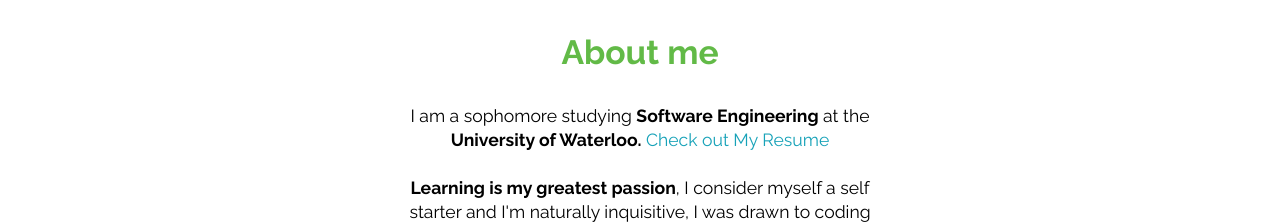
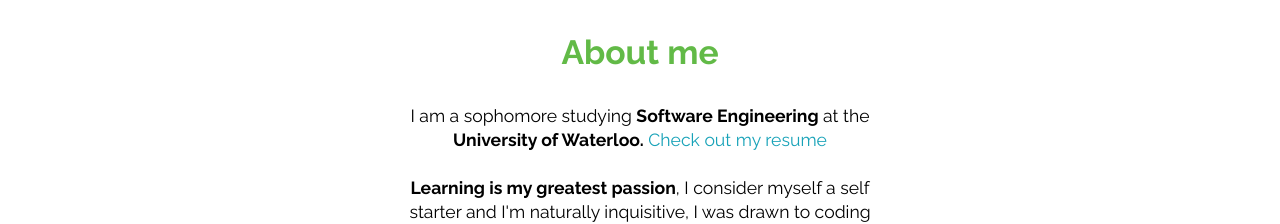
Before and after one commit to ryandeng32/Personal-Website-V2, a React (Create React App) app: page / in a window 1280 px wide. Shown: the part 800-1024 px from the top of the page. Built offline with nearby package versions, Linux system fonts and the light colour scheme.

Commit message:
add resume

```diff
--- a/src/components/Skills/Skills.css
+++ b/src/components/Skills/Skills.css
@@ -69,7 +69,7 @@
 
   .skills-list {
     width: 600px;
-    grid-template-columns: repeat(auto-fit, 4rem);
+    grid-template-columns: repeat(auto-fit, 4.3rem);
     margin-bottom: 3rem;
   }
   .skills-text {
--- a/src/components/about/About.js
+++ b/src/components/about/About.js
@@ -1,5 +1,6 @@
 import React, { Fragment } from "react";
 import "./About.css";
+import Resume from "../../data/Ryan_Deng_Resume.pdf";
 const About = ({ displayIntro }) => {
   return (
     <section className="about">
@@ -21,7 +22,7 @@ const About = ({ displayIntro }) => {
             I am a sophomore studying <strong>Software Engineering</strong> at
             the
             <strong> University of Waterloo.</strong>{" "}
-            <a href="#!">Check out My Resume</a>
+            <a href={Resume}>Check out my resume</a>
           </p>
           <br />
           <p>
```
Also changed, not shown: 2 other files (tests, documents, lock files or other folders).
